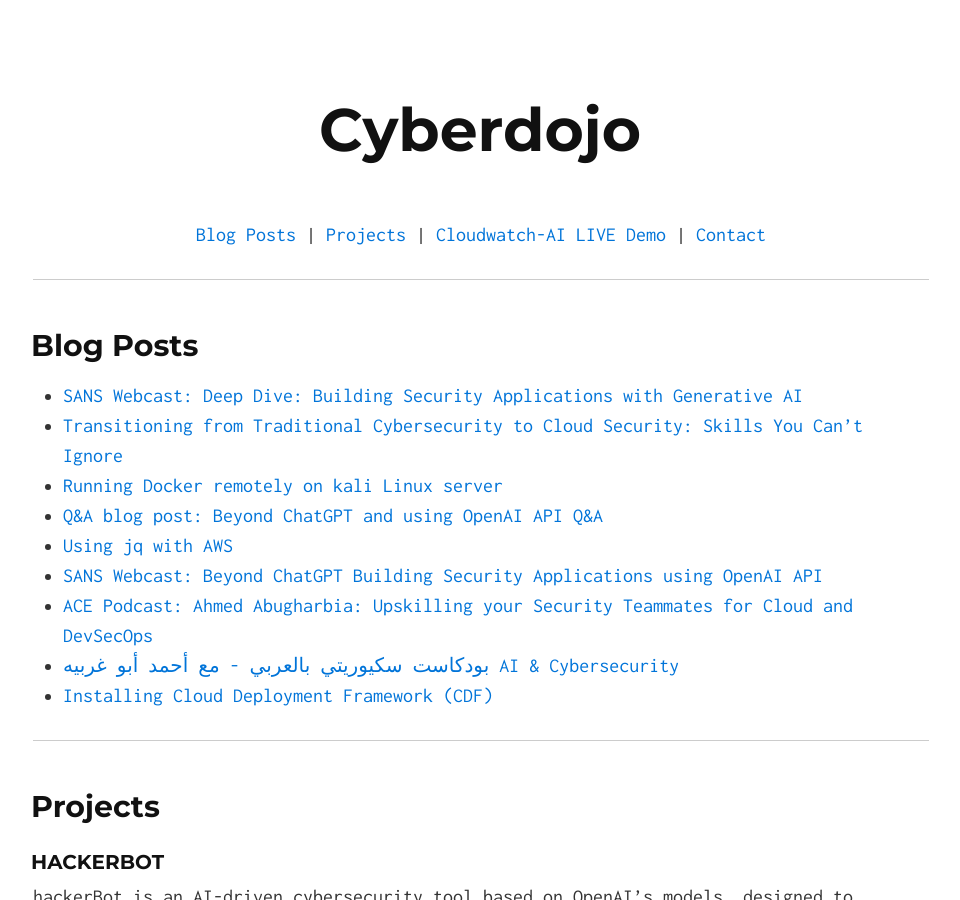
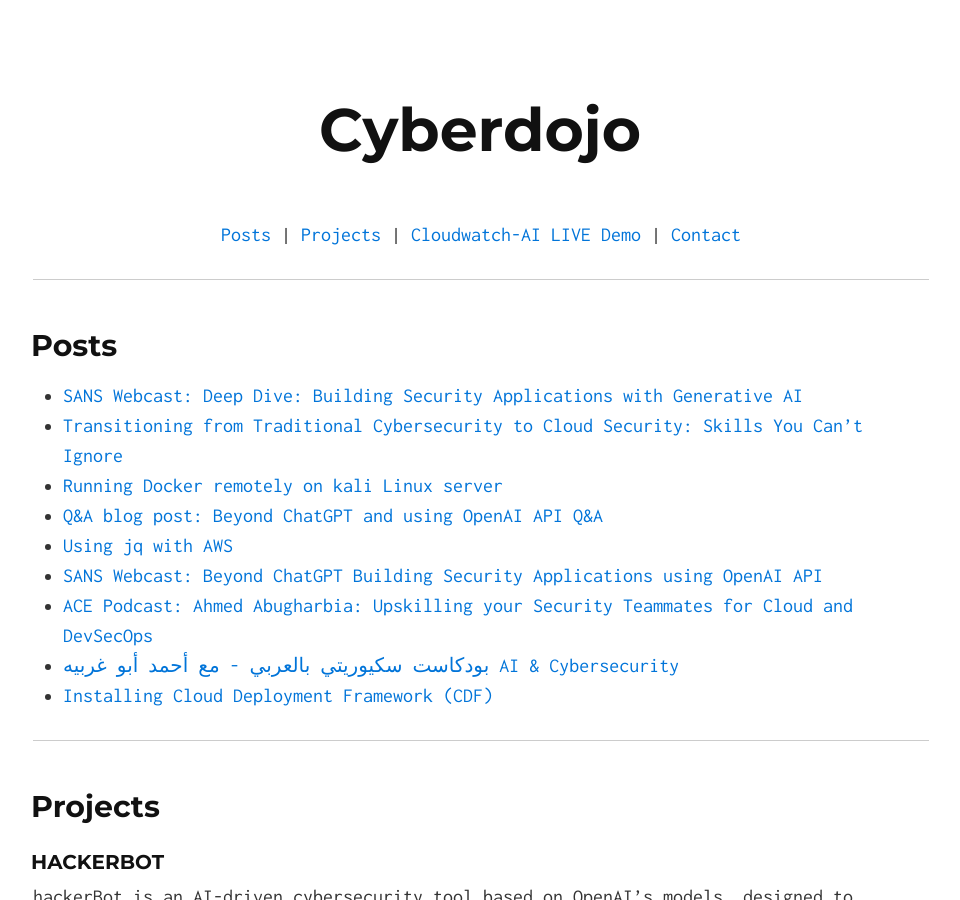
Before and after one commit to Ahmed-AG/cyberdojo-page, a Jekyll site: the page built from index.md, in a window 1280 px wide and 900 px high. Shown: the whole window, without its empty margins (159-1119 px from the left). Built offline with Jekyll 4.4.1, drawn with Linux system fonts in a browser that asks for light colours; our own code applies the rules of GitHub Pages for plain Markdown files.

Commit message:
Update blog post

```diff
--- a/_includes/menu.html
+++ b/_includes/menu.html
@@ -1,6 +1,6 @@
 <center>
 <!-- <A href="#services">Services</A> |  -->
-<A href="/#read">Blog Posts</A> |
+<A href="/#read">Posts</A> |
 <A href="/#research-projects">Projects</A> |
 <A href="/cloudwatch-bot.html" target="_blank">Cloudwatch-AI LIVE Demo</A> |
 <A href="/#contact">Contact</A>
--- a/index.md
+++ b/index.md
@@ -2,7 +2,7 @@
 layout: default
 ---
 
-## <a id="read"></a>Blog Posts
+## <a id="read"></a>Posts
 - [SANS Webcast: Deep Dive: Building Security Applications with Generative AI](https://www.sans.org/webcasts/deep-dive-building-security-applications-generative-ai/){:target="_blank"}
 - [Transitioning from Traditional Cybersecurity to Cloud Security: Skills You Can't Ignore](/read/transitioning-from-traditional-cybersecurity-to-cloud-security.html)
 - [Running Docker remotely on kali Linux server](/read/run-docker-remotley-on-kali.md)
```
